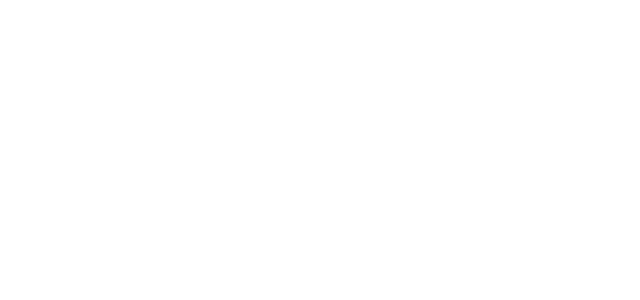
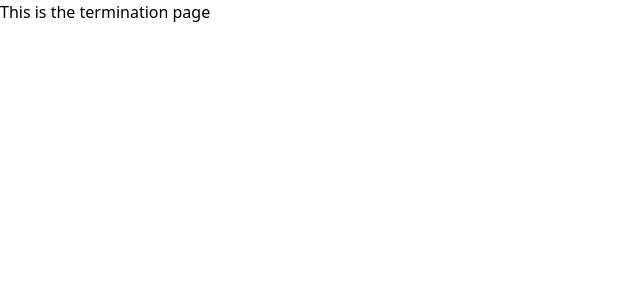
Before and after one commit to AritraChakraborty2003/PdfConverterReact, a React (Create React App) app: page /TerminatePage in a window 1280 px wide. Before the commit this address had no page. Shown: the top 300 px of the page, without its empty margins (0-640 px from the left). Built offline with nearby package versions, Linux system fonts and the light colour scheme.

Commit message:
setup: Setup Terminate component

```diff
--- a/src/App.js
+++ b/src/App.js
@@ -9,6 +9,7 @@
 import HiringDocEmployee from "./components/HiringDocEmployee";
 import SmallMeeting from "./components/SmallMeeting";
 import NoticePage from "./components/NoticePage";
+import TerminatePage from "./components/TerminatePage";
 function App() {
   return (
     <BrowserRouter>
@@ -19,6 +20,8 @@
         <Route path="/NoticePage" element={<NoticePage />}></Route>
         <Route path="/Footer" element={<Footer />}></Route>
         <Route path="/MoMForm" element={<MoMForm />}></Route>
+
+        <Route path="/TerminatePage" element={<TerminatePage />}></Route>
         <Route path="/HireEmployee" element={<HiringDocEmployee />}></Route>
         <Route path="/HireForm" element={<HiringDoc />}></Route>
         <Route path="/SmallMeeting" element={<SmallMeeting />}></Route>
--- a/src/components/TerminatePage.jsx
+++ b/src/components/TerminatePage.jsx
@@ -1,2 +1,8 @@
-const TerminatePage = () => {};
+const TerminatePage = () => {
+  return (
+    <>
+      <p>This is the termination page</p>
+    </>
+  );
+};
 export default TerminatePage;
```
